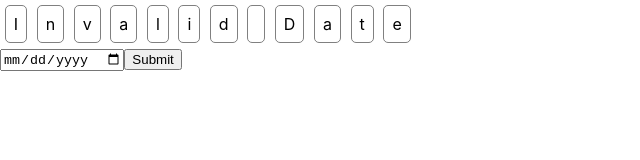
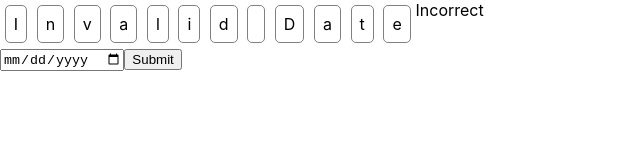
Before and after one commit to georgiamshaw/dateable, a React (Create React App) app: page / in a window 1280 px wide. Shown: the top 160 px of the page, without its empty margins (0-640 px from the left). Built offline with nearby package versions, Linux system fonts and the light colour scheme.

Commit message:
add correct and incorrect

```diff
--- a/src/App.tsx
+++ b/src/App.tsx
@@ -1,11 +1,21 @@
 import dayjs from "dayjs";
-import React, { useState } from "react";
+import React, { useEffect, useState } from "react";
 import "./App.css";
 
 function App() {
   const [guess, setGuess] = useState("");
+  const [correctGuess, setCorrectGuess] = useState("");
 
   const date = dayjs(guess).format("DD/MM/YYYY").split("");
+  const todayDate = "2022-03-09";
+
+  useEffect(() => {
+    if (guess.localeCompare(todayDate) === 0) {
+      setCorrectGuess("Correct");
+    } else {
+      setCorrectGuess("Incorrect");
+    }
+  }, [guess]);
 
   return (
     <div className="grid">
@@ -29,6 +39,7 @@ function App() {
             </div>
           );
         })}
+        <div>{correctGuess}</div>
       </div>
       <div>
         <input
```
